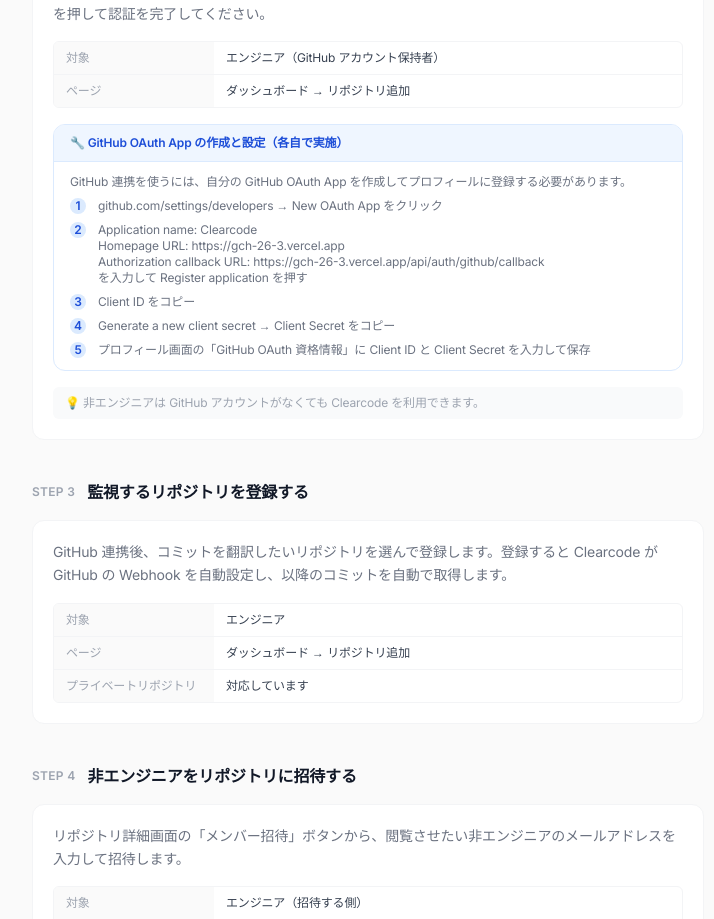
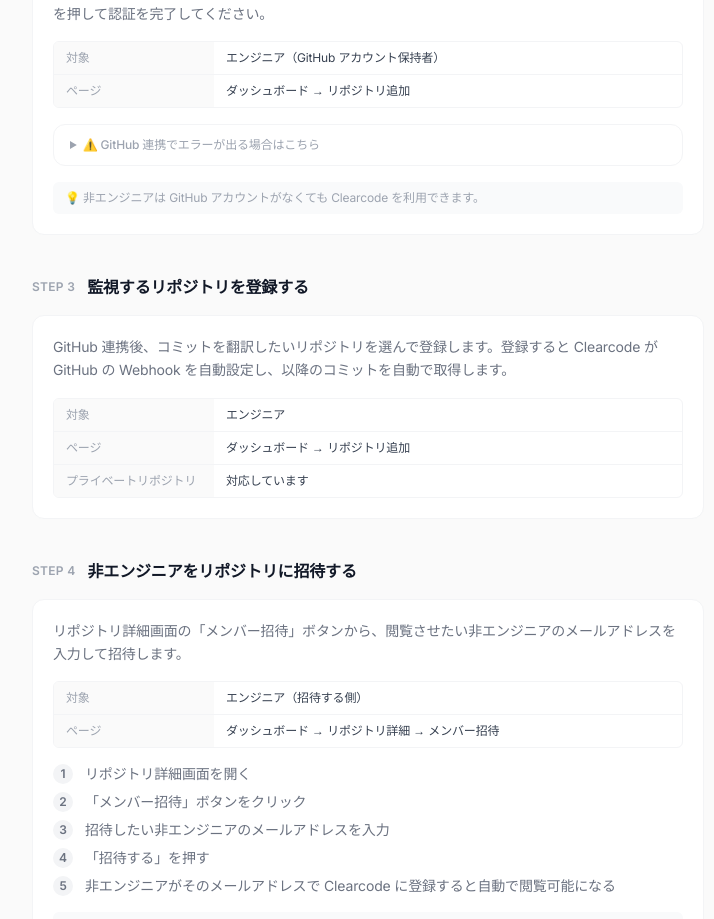
Before and after one commit to Itsuki-Hatakeyama/GCH26-3, a Next.js app in the folder clearcode/: page /dashboard/settings in a window 1280 px wide. Shown: the part 866-1785 px from the top of the page, without its empty margins (272-986 px from the left). Built offline with nearby package versions, Linux system fonts and the light colour scheme.

Commit message:
文章の添削

```diff
--- a/clearcode/app/dashboard/settings/page.tsx
+++ b/clearcode/app/dashboard/settings/page.tsx
@@ -57,13 +57,13 @@
           <Row label="対象" value="エンジニア（GitHub アカウント保持者）" />
           <Row label="ページ" value="ダッシュボード → リポジトリ追加" />
         </InfoBox>
-        <div className="rounded-xl border border-blue-100 dark:border-blue-900/40 overflow-hidden">
-          <div className="bg-blue-50 dark:bg-blue-900/20 px-4 py-2.5 border-b border-blue-100 dark:border-blue-900/40">
-            <p className="text-xs font-semibold text-blue-700 dark:text-blue-400">🔧 GitHub OAuth App の作成と設定（各自で実施）</p>
-          </div>
-          <div className="px-4 py-3 space-y-2">
+        <details className="rounded-xl border border-gray-100 dark:border-neutral-800 overflow-hidden">
+          <summary className="px-4 py-3 text-xs font-medium text-gray-400 dark:text-neutral-500 cursor-pointer hover:text-gray-600 dark:hover:text-neutral-300 select-none">
+            ⚠️ GitHub 連携でエラーが出る場合はこちら
+          </summary>
+          <div className="px-4 pb-4 pt-2 space-y-2 border-t border-gray-100 dark:border-neutral-800">
             <p className="text-xs text-gray-500 dark:text-neutral-400">
-              GitHub 連携を使うには、自分の GitHub OAuth App を作成してプロフィールに登録する必要があります。
+              「redirect_uri is not associated」などのエラーが出る場合、自分の GitHub OAuth App を作成してプロフィールに登録することで解決できます。
             </p>
             <ol className="space-y-2">
               {([
@@ -74,13 +74,13 @@
                 'プロフィール画面の「GitHub OAuth 資格情報」に Client ID と Client Secret を入力して保存',
               ] as string[]).map((item, i) => (
                 <li key={i} className="flex gap-3 text-xs text-gray-500 dark:text-neutral-400">
-                  <span className="shrink-0 w-4 h-4 rounded-full bg-blue-100 dark:bg-blue-900/40 text-blue-700 dark:text-blue-400 text-xs font-semibold flex items-center justify-center">{i + 1}</span>
+                  <span className="shrink-0 w-4 h-4 rounded-full bg-gray-100 dark:bg-neutral-800 text-gray-500 dark:text-neutral-400 text-xs font-semibold flex items-center justify-center">{i + 1}</span>
                   <span className="whitespace-pre-line">{item}</span>
                 </li>
               ))}
             </ol>
           </div>
-        </div>
+        </details>
         <Note>非エンジニアは GitHub アカウントがなくても Clearcode を利用できます。</Note>
       </Step>
 
```
